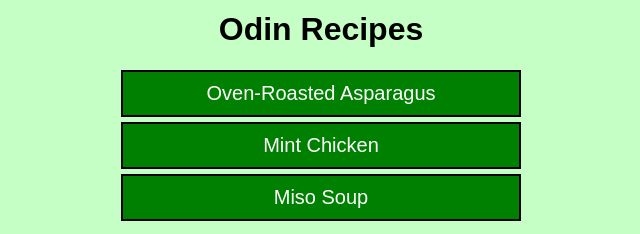
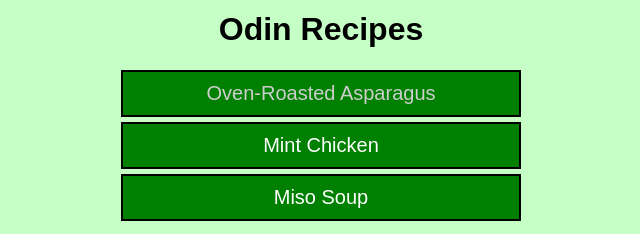
Before and after one commit to EricCui2005/odin-recipes, a plain HTML site: page index.html in a window 1280 px wide. In both pictures the pointer is over the link "Oven-Roasted Asparagus". Shown: the part 120-354 px from the top of the page, 319-959 px from the left. Drawn offline with Linux system fonts and the light colour scheme.

Commit message:
Recipe link text changes color when hovered over

```diff
--- a/styles.css
+++ b/styles.css
@@ -41,3 +41,7 @@ img {
     height: auto;
     border: 2px solid rgb(14, 143, 0);
 }
+
+.bordered:hover {
+    color: rgb(206, 206, 206);
+}
```
